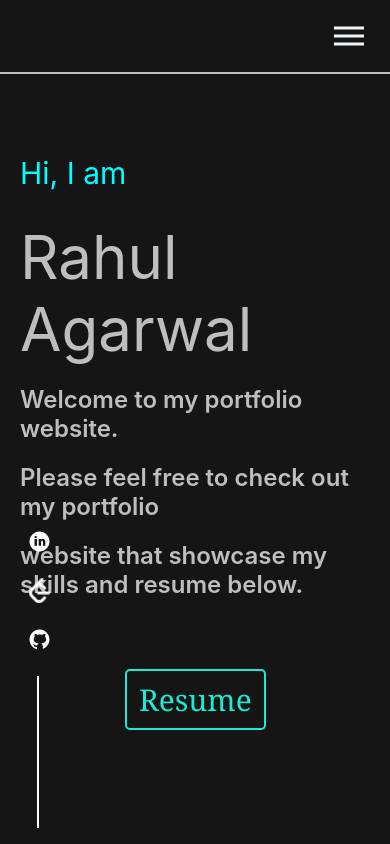
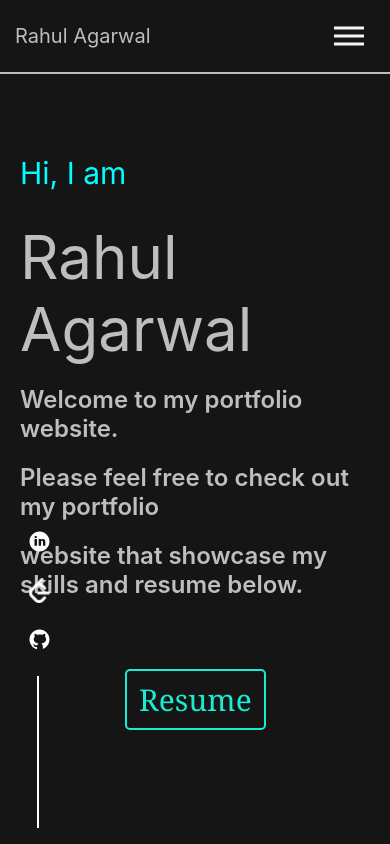
Before and after one commit to whydecode/Portfolio, a React (Create React App) app: page / in a window 390 px wide. Shown: the top 844 px of the page. Built offline with nearby package versions, Linux system fonts and the light colour scheme; a web font is replaced by a local one.

Commit message:
Name added

```diff
--- a/src/Pages/Navbar.css
+++ b/src/Pages/Navbar.css
@@ -61,6 +61,10 @@ nav{
 
 /*Stying for small screens*/
 @media screen and (max-width: 800px){
+    #name{
+        text-align: left;
+        padding: 15px;
+    }
     nav{
         position: fixed;
         z-index: 3;
@@ -118,3 +122,11 @@ nav{
 .toggle .line3{
     transform: rotate(45deg) translate(-5px,-6px);
 }
+
+#name{
+    text-decoration: none;
+    width: 250px;
+    align-self: center;
+    color: rgb(189, 189, 189);
+    font-size: 20px;
+}
--- a/src/Pages/Navbar.js
+++ b/src/Pages/Navbar.js
@@ -26,6 +26,11 @@ function Navbar() {
         <div className="line2"></div>
         <div className="line3"></div>
       </div>
+
+      <a href="#" id="name" className={link} onClick={handleClick}>
+        Rahul Agarwal
+      </a>
+
       <ul className={navLinks}>
         <li className={link} onClick={handleClick}>
           <a href="#">Home</a>
```
